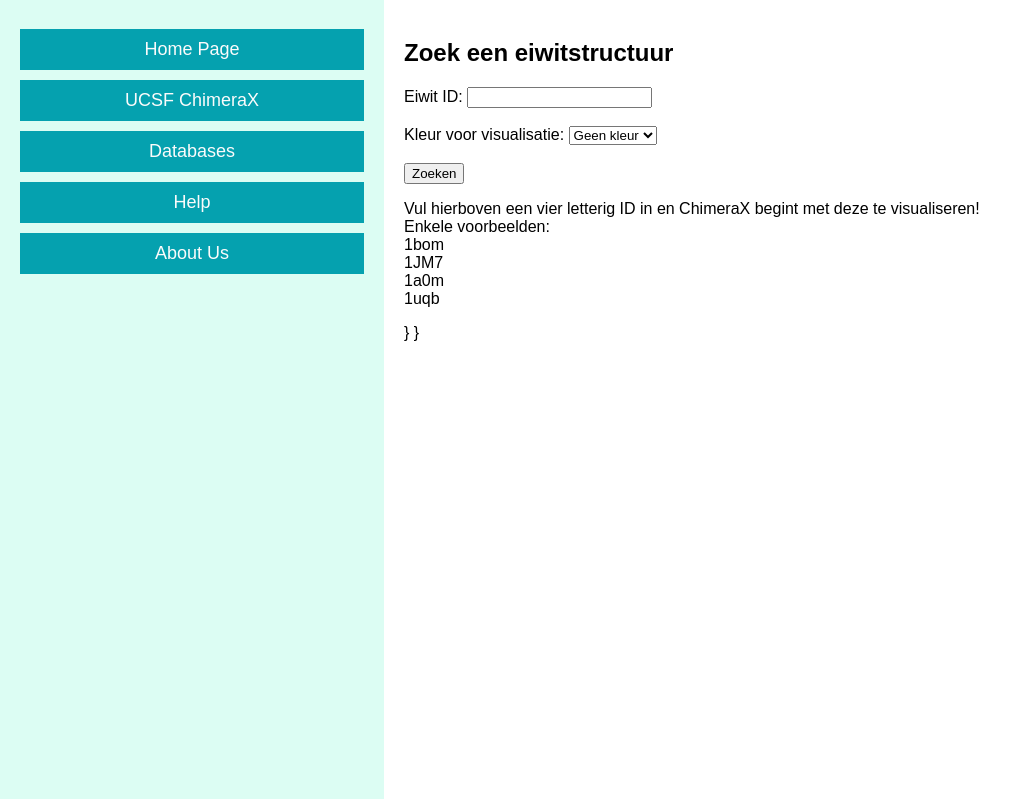
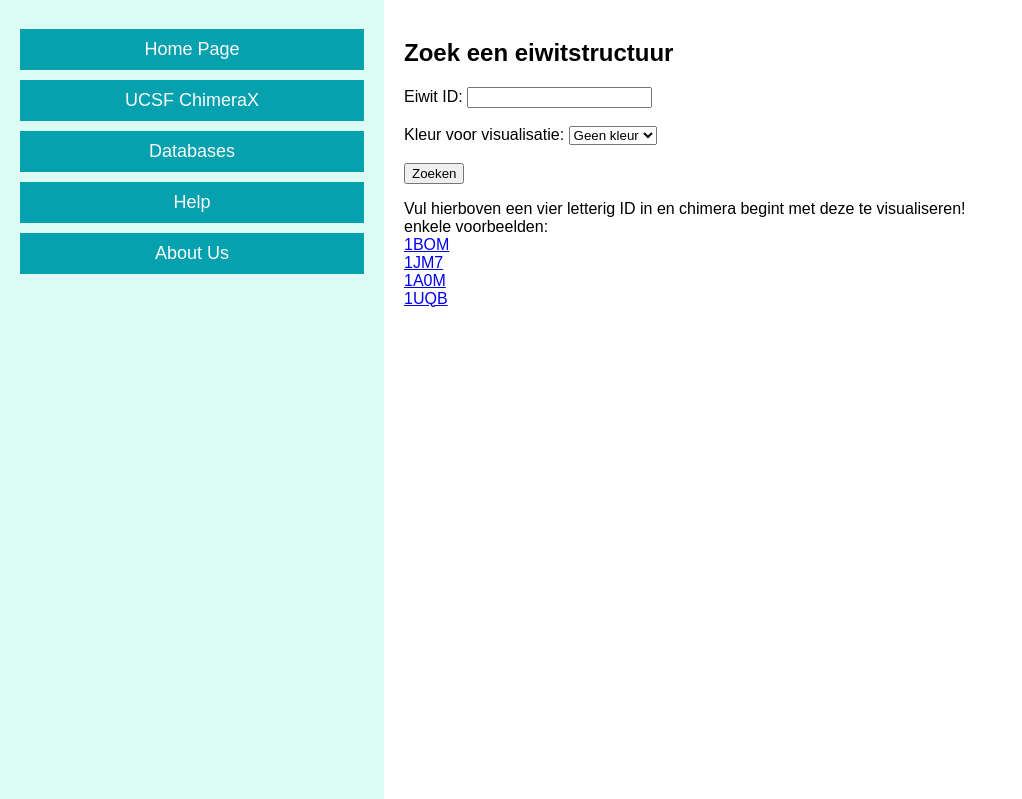
Before and after one commit to Nonomyo/Website, a Flask app: page / in a window 1280 px wide. Shown: the part 215-1014 px from the top of the page, without its empty margins (0-1022 px from the left). Run offline with Flask 3, Linux system fonts and the light colour scheme.

Commit message:
DIT WERKT

```diff
--- a/templates/HOMEPAGE.html
+++ b/templates/HOMEPAGE.html
@@ -33,27 +33,21 @@
              <option value="rainbow protein">regenboog</option>
         </select>
         <br><br>
+         <input type="submit" value="Zoeken">
+          <p>
+              Vul hierboven een vier letterig ID in en chimera begint met deze te visualiseren!
+             <br> enkele voorbeelden:
+             <br> <a href="https://www.rcsb.org/structure/1BOM" target="_blank">1BOM</a>
+             <br> <a href="https://www.rcsb.org/structure/1JM7" target="_blank">1JM7</a>
+             <br> <a href="https://www.rcsb.org/structure/1A0M" target="_blank">1A0M</a>
+             <br> <a href="https://www.rcsb.org/structure/1UQB" target="_blank">1UQB</a>
+          </p>
 
-        <input type="submit" value="Zoeken">
-        <p> Vul hierboven een vier letterig ID in en ChimeraX begint met deze te visualiseren! <br>
-        Enkele voorbeelden: <br> 1bom <br> 1JM7 <br> 1a0m <br> 1uqb </p>
-    </form>
-</body>
+     </form>
+ </body>
+
 </html>
 
+ </article>
 
-  }
-}
-
-
-
-
-
-    </form>
-</body>
-</html>
-
-        </p>
-    </form>
-</article>
 {% endblock %}
```
Also changed, not shown: 2 other files.
